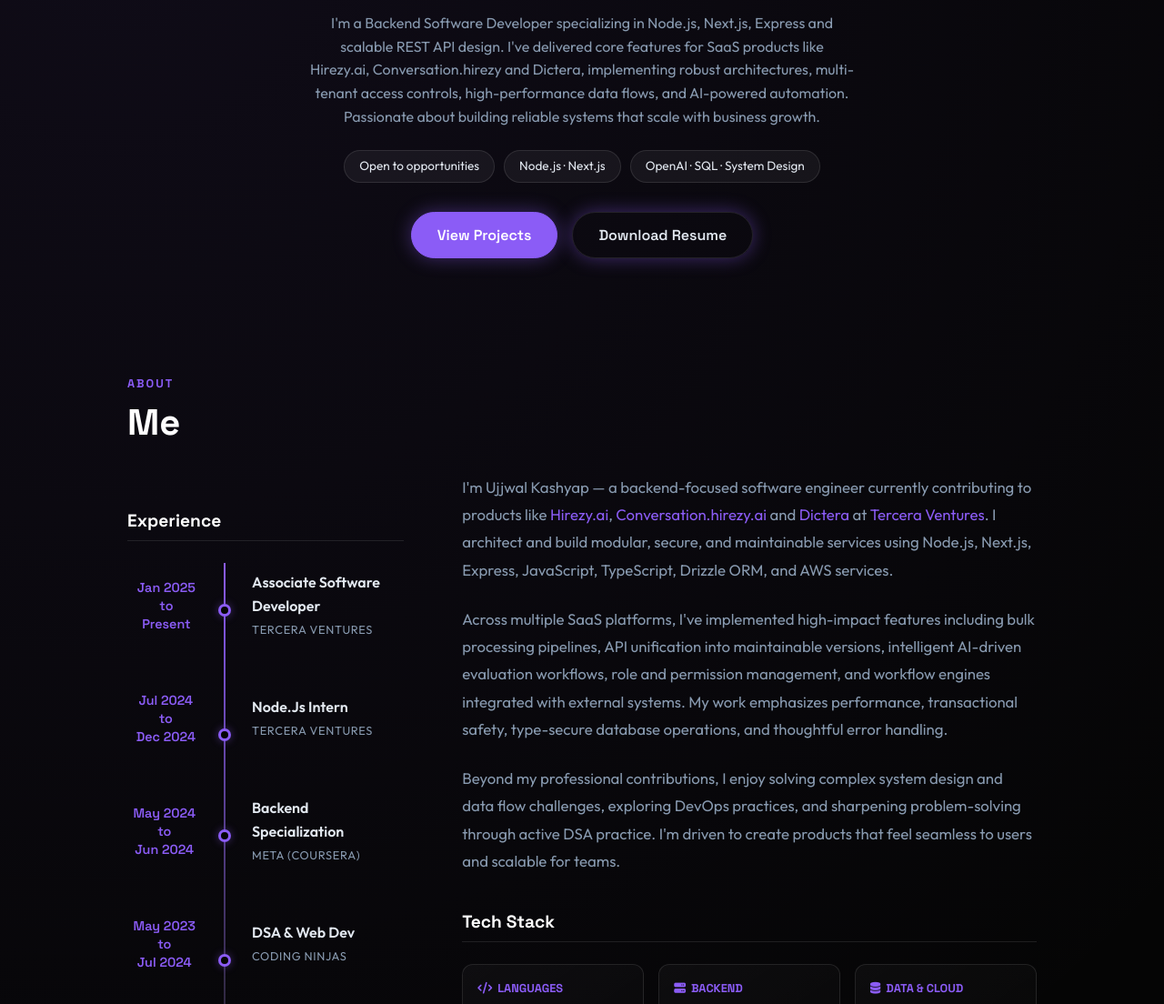
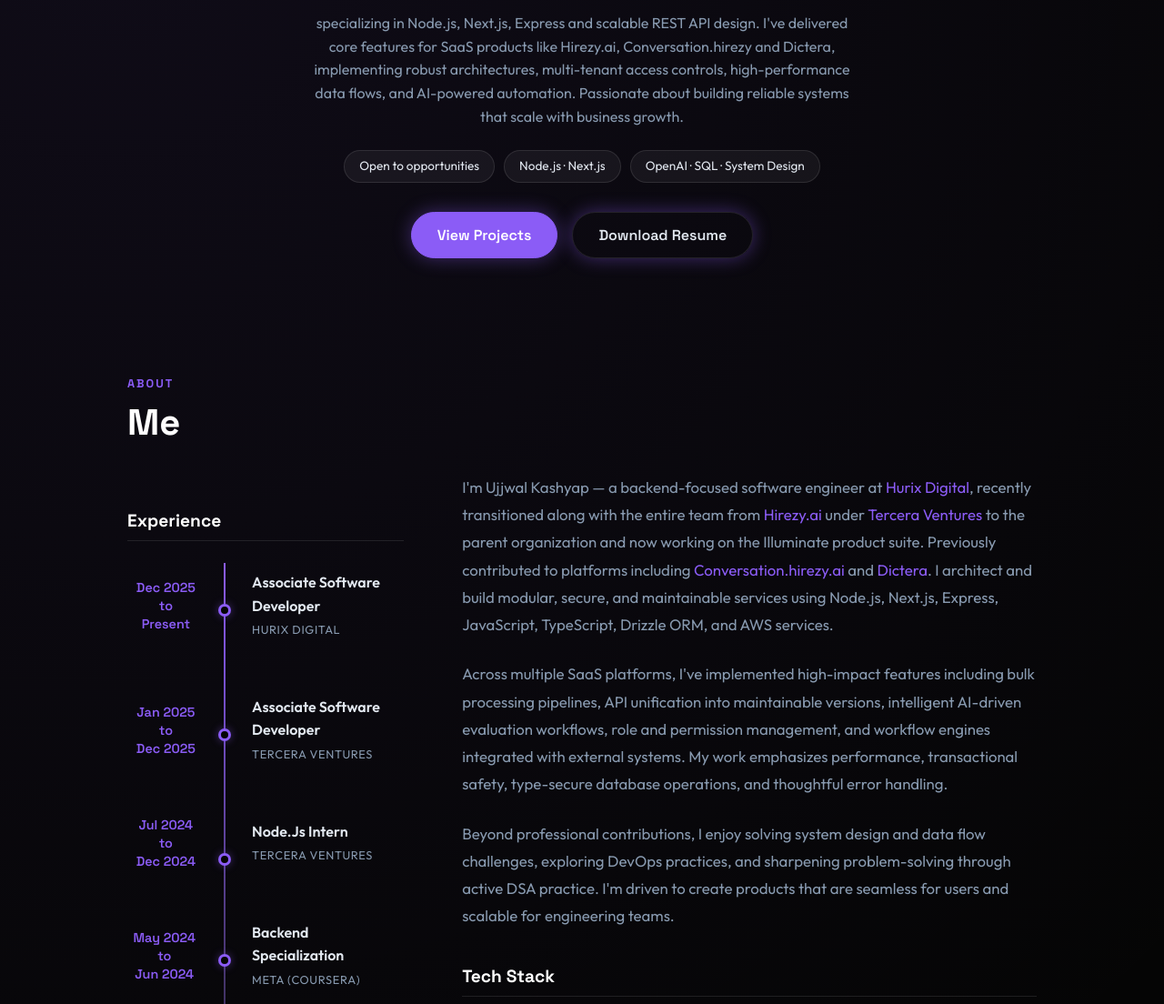
Before and after one commit to atiujjwal/Portfolio, a plain HTML site: page index.html in a window 1280 px wide. Shown: the part 546-1650 px from the top of the page at 91% size. Drawn offline with Linux system fonts and the light colour scheme.

Commit message:
update portfolio data

```diff
--- a/index.html
+++ b/index.html
@@ -5,6 +5,7 @@
     <meta name="viewport" content="width=device-width, initial-scale=1.0" />
     <title>atiujjwal</title>
 
+    <link rel="icon" type="image/png" href="images/boy.png" />
     <link rel="preconnect" href="https://fonts.googleapis.com" />
     <link rel="preconnect" href="https://fonts.gstatic.com" crossorigin />
 
@@ -79,12 +80,12 @@
             Ujjwal Kashyap, <span>Software Developer</span>
           </h1>
           <p class="hero-text">
-            I'm a Backend Software Developer specializing in Node.js, Next.js,
-            Express and scalable REST API design. I've delivered core features
-            for SaaS products like Hirezy.ai, Conversation.hirezy and Dictera,
-            implementing robust architectures, multi-tenant access controls,
-            high-performance data flows, and AI-powered automation. Passionate
-            about building reliable systems that scale with business growth.
+            specializing in Node.js, Next.js, Express and scalable REST API
+            design. I've delivered core features for SaaS products like
+            Hirezy.ai, Conversation.hirezy and Dictera, implementing robust
+            architectures, multi-tenant access controls, high-performance data
+            flows, and AI-powered automation. Passionate about building reliable
+            systems that scale with business growth.
           </p>
           <div class="hero-tags">
             <div class="chip">
@@ -130,7 +131,28 @@
             <div class="timeline">
               <div class="timeline-item">
                 <div class="timeline-date">
-                  <span class="date-range">Jan 2025<br />to<br />Present</span>
+                  <span class="date-range">Dec 2025<br />to<br />Present</span>
+                </div>
+                <div class="timeline-marker"></div>
+                <div class="timeline-preview">
+                  <h4>Associate Software Developer</h4>
+                  <span class="company">Hurix Digital</span>
+                </div>
+
+                <div class="timeline-popup">
+                  <div class="popup-header">Hurix Digital</div>
+                  <div class="popup-role">Associate Developer</div>
+                  <p>
+                    Transitioned along with the entire team from Hirezy.ai
+                    (Tercera Ventures) to Hurix Digital and joined the
+                    Illuminate product team under the parent organization.
+                  </p>
+                </div>
+              </div>
+
+              <div class="timeline-item">
+                <div class="timeline-date">
+                  <span class="date-range">Jan 2025<br />to<br />Dec 2025</span>
                 </div>
                 <div class="timeline-marker"></div>
                 <div class="timeline-preview">
@@ -261,13 +283,25 @@
           <div class="about-content">
             <div class="bio-text">
               <p>
-                I'm Ujjwal Kashyap — a backend-focused software engineer
-                currently contributing to products like
+                I'm Ujjwal Kashyap — a backend-focused software engineer at
+                <span
+                  ><a href="https://www.hurix.com/" target="_blank"
+                    >Hurix Digital</a
+                  ></span
+                >, recently transitioned along with the entire team from
                 <span
                   ><a href="https://www.hirezy.ai/" target="_blank"
                     >Hirezy.ai</a
                   ></span
-                >,
+                >
+                under
+                <span
+                  ><a href="https://www.tercera.ai/" target="_blank"
+                    >Tercera Ventures</a
+                  ></span
+                >
+                to the parent organization and now working on the Illuminate
+                product suite. Previously contributed to platforms including
                 <span
                   ><a href="https://conversation.hirezy.ai/" target="_blank"
                     >Conversation.hirezy.ai</a
@@ -280,16 +314,11 @@
                     target="_blank"
                     >Dictera</a
                   ></span
-                >
-                at
-                <span
-                  ><a href="https://www.tercera.ai/" target="_blank"
-                    >Tercera Ventures</a
-                  ></span
                 >. I architect and build modular, secure, and maintainable
                 services using Node.js, Next.js, Express, JavaScript,
                 TypeScript, Drizzle ORM, and AWS services.
               </p>
+
               <p>
                 Across multiple SaaS platforms, I've implemented high-impact
                 features including bulk processing pipelines, API unification
@@ -299,12 +328,13 @@
                 performance, transactional safety, type-secure database
                 operations, and thoughtful error handling.
               </p>
+
               <p>
-                Beyond my professional contributions, I enjoy solving complex
-                system design and data flow challenges, exploring DevOps
-                practices, and sharpening problem-solving through active DSA
-                practice. I'm driven to create products that feel seamless to
-                users and scalable for teams.
+                Beyond professional contributions, I enjoy solving system design
+                and data flow challenges, exploring DevOps practices, and
+                sharpening problem-solving through active DSA practice. I'm
+                driven to create products that are seamless for users and
+                scalable for engineering teams.
               </p>
             </div>
 
```
Also changed, not shown: images/boy.png (added).
